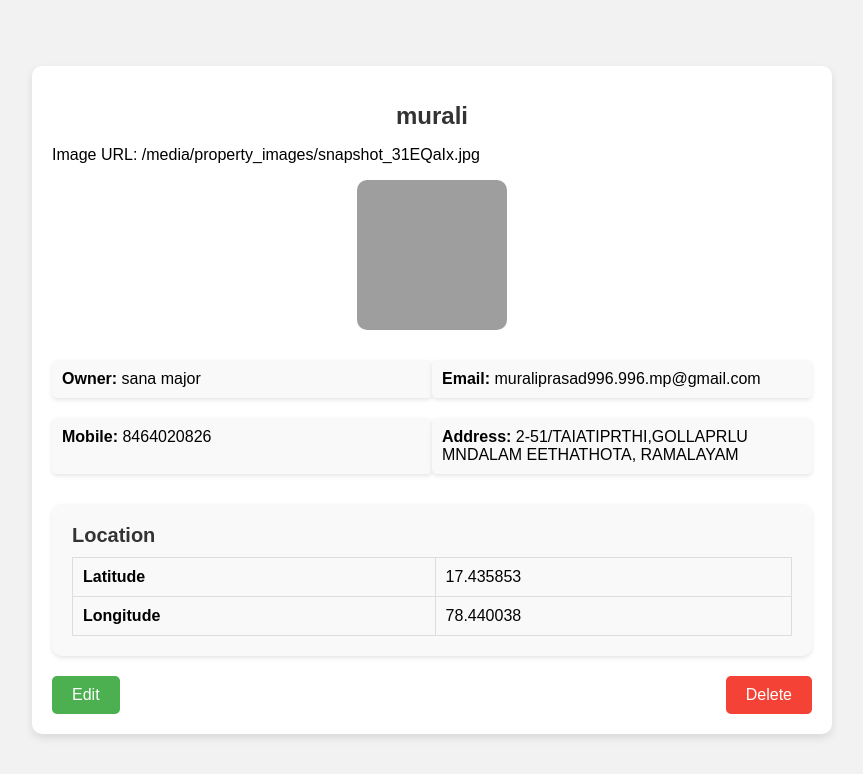
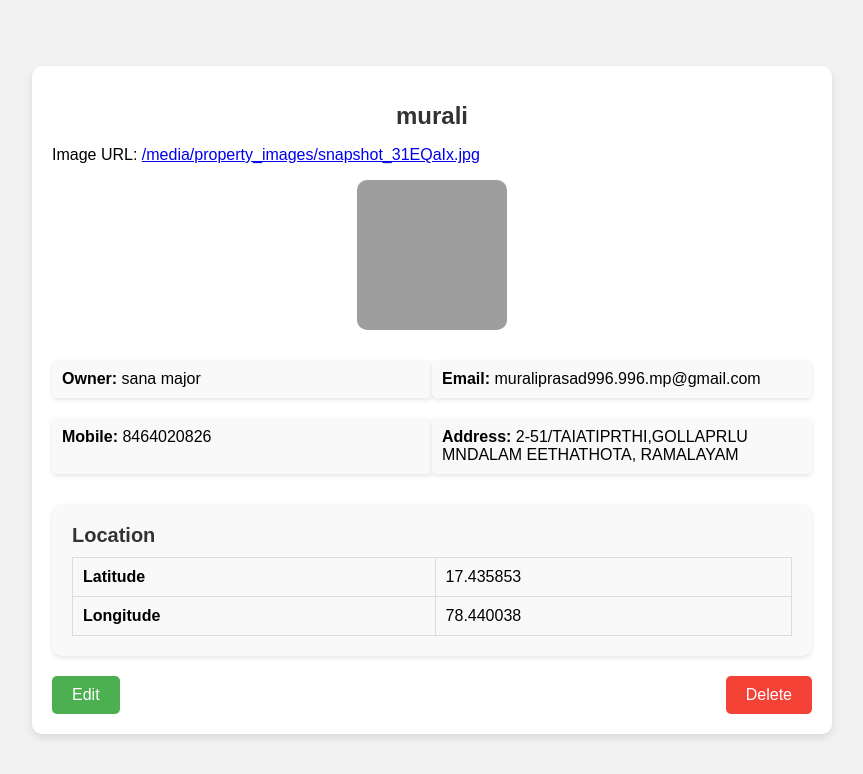
Before and after one commit to muraliprasadkatta/hostel_database_261024, a Django app: page /property_profile/1/ in a window 1280 px wide. Shown: the top 774 px of the page, without its empty margins (208-1071 px from the left). Run offline with Django 4.2, Linux system fonts and the light colour scheme; data comes from the database, SQL or seed files in the repository; grey boxes are pictures that could not be loaded.

```diff
--- a/templates/baseSidebar/header_property_profile.html
+++ b/templates/baseSidebar/header_property_profile.html
@@ -145,8 +145,8 @@
 <!-- Error validation for image existence -->
 {% if property.image %}
     {% if property.image.url %}
-        <p>Image URL: {{ property.image.url|safe }}</p>
-        <img src="{{ property.image.url|safe }}" alt="{{ property.hostelname }} Image" class="property-image">
+        <p>Image URL: <a href="{{ property.image.url }}" target="_blank">{{ property.image.url }}</a></p>
+        <img src="{{ property.image.url }}" alt="{{ property.hostelname }} Image" class="property-image">
     {% else %}
         <img src="{% static 'images/displaybeds/image-icon-placeholder.png' %}" alt="Default Image" class="property-image">
         <p>Image URL is not valid.</p>
```
